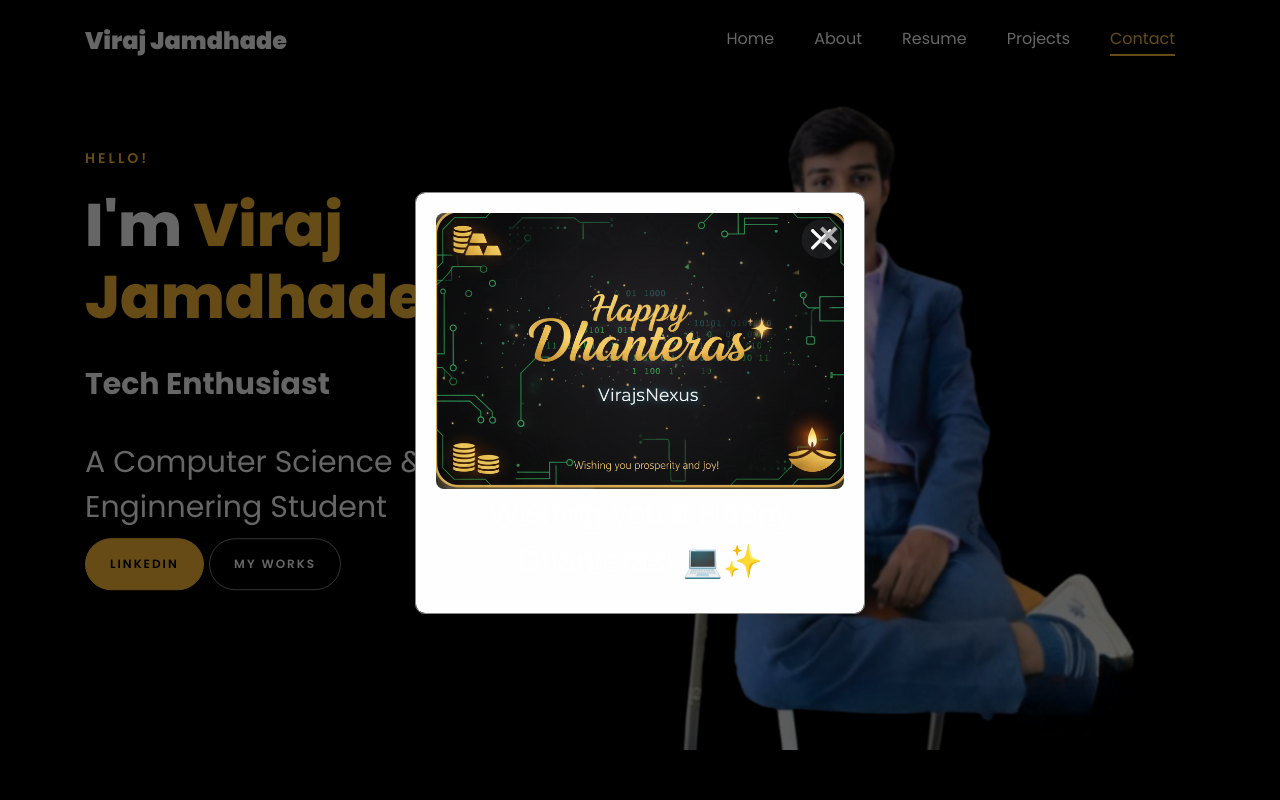
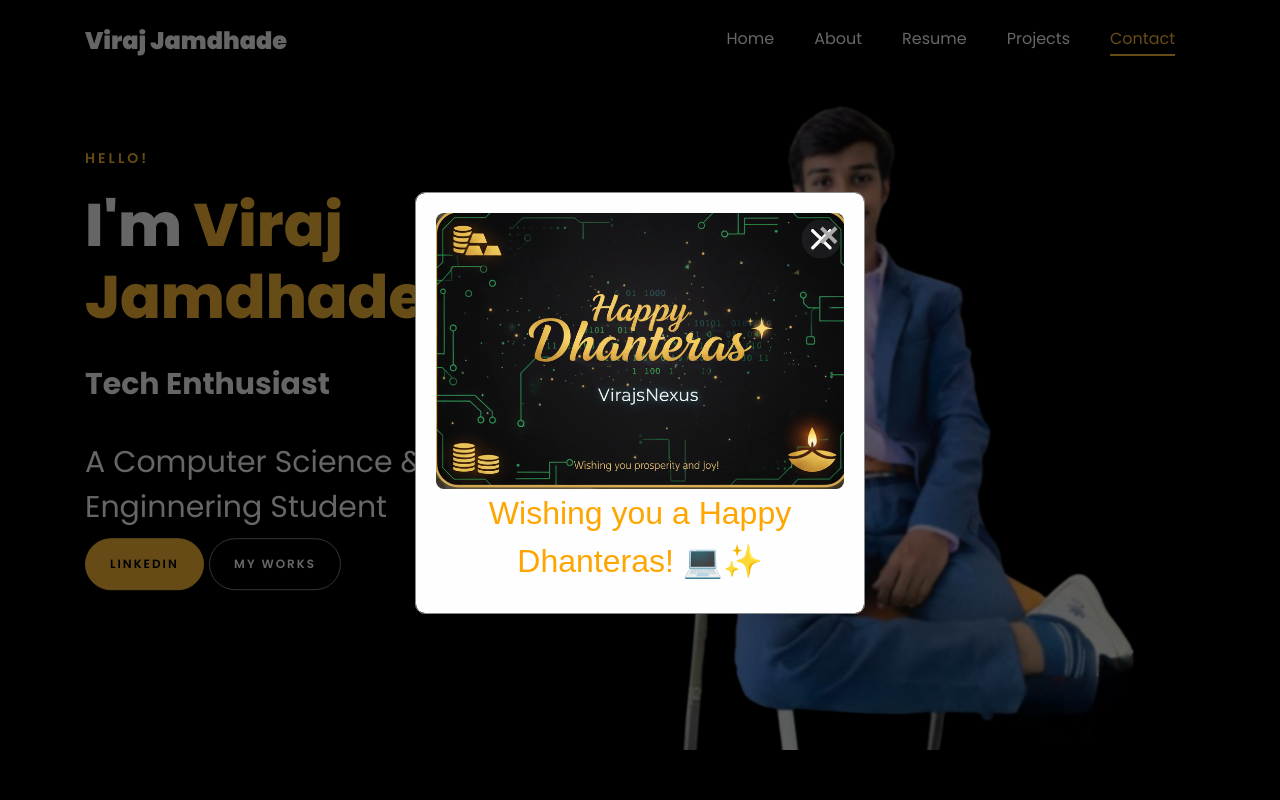
Before and after one commit to VirajsNexus/VirajsNexus_Portfolio, a plain HTML site: page index.html in a window 1280 px wide. Shown: the top 800 px of the page. Drawn offline with Linux system fonts and the light colour scheme; files whose address does not match are found by name.

Commit message:
Change header color in Dhanteras modal

```diff
--- a/index.html
+++ b/index.html
@@ -625,7 +625,7 @@
       <div class="modal-content">
         <span class="close-button">&times;</span>
         <img src="images/dhanteras-dev.png" alt="Happy Dhanteras Greeting" style="width:100%; border-radius: 8px;">
-        <h2>Wishing you a Happy Dhanteras! 💻✨</h2>
+        <h2 style="color: orange;">Wishing you a Happy Dhanteras! 💻✨</h2>
       </div>
     </div>
 
```
